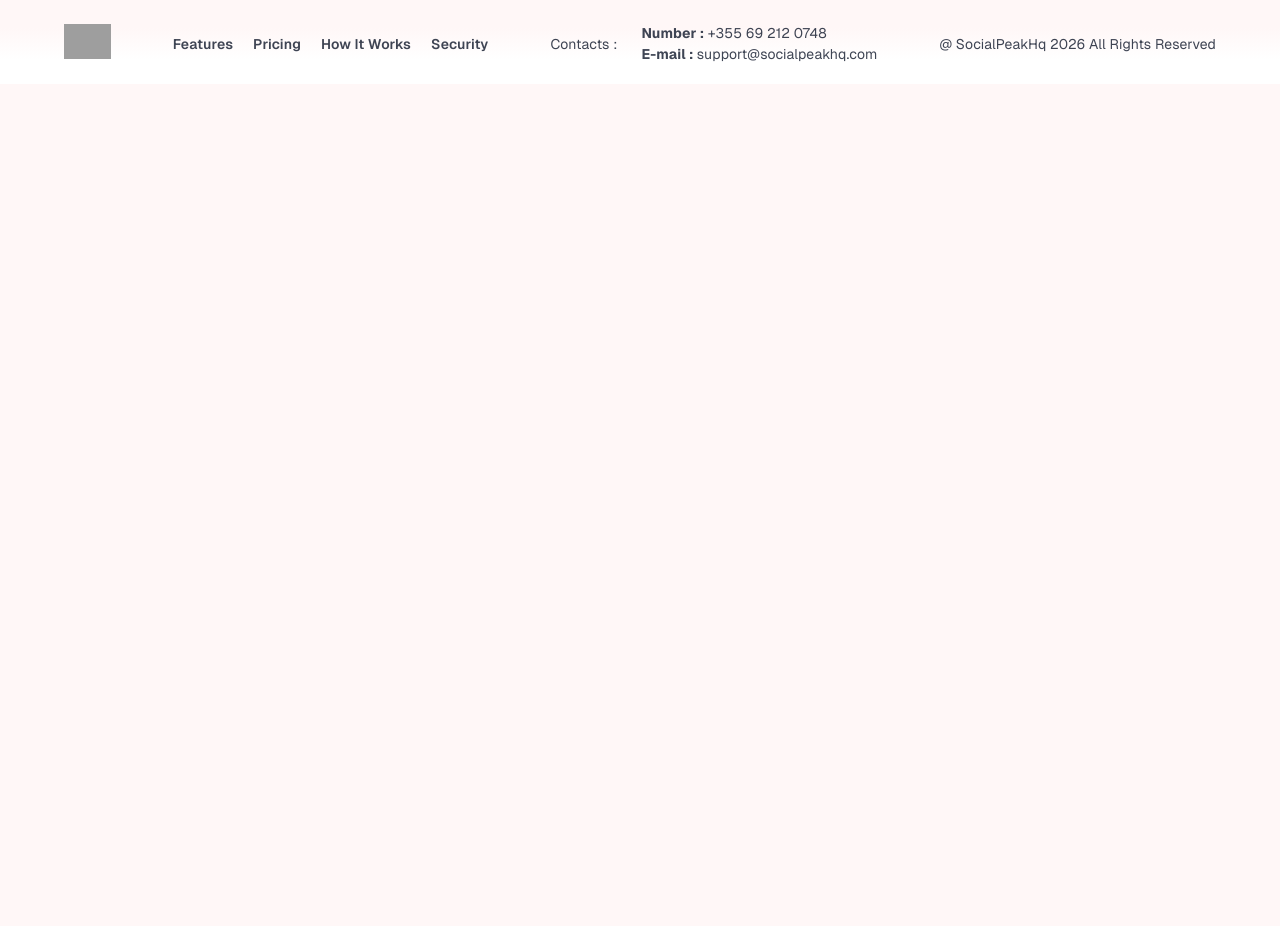
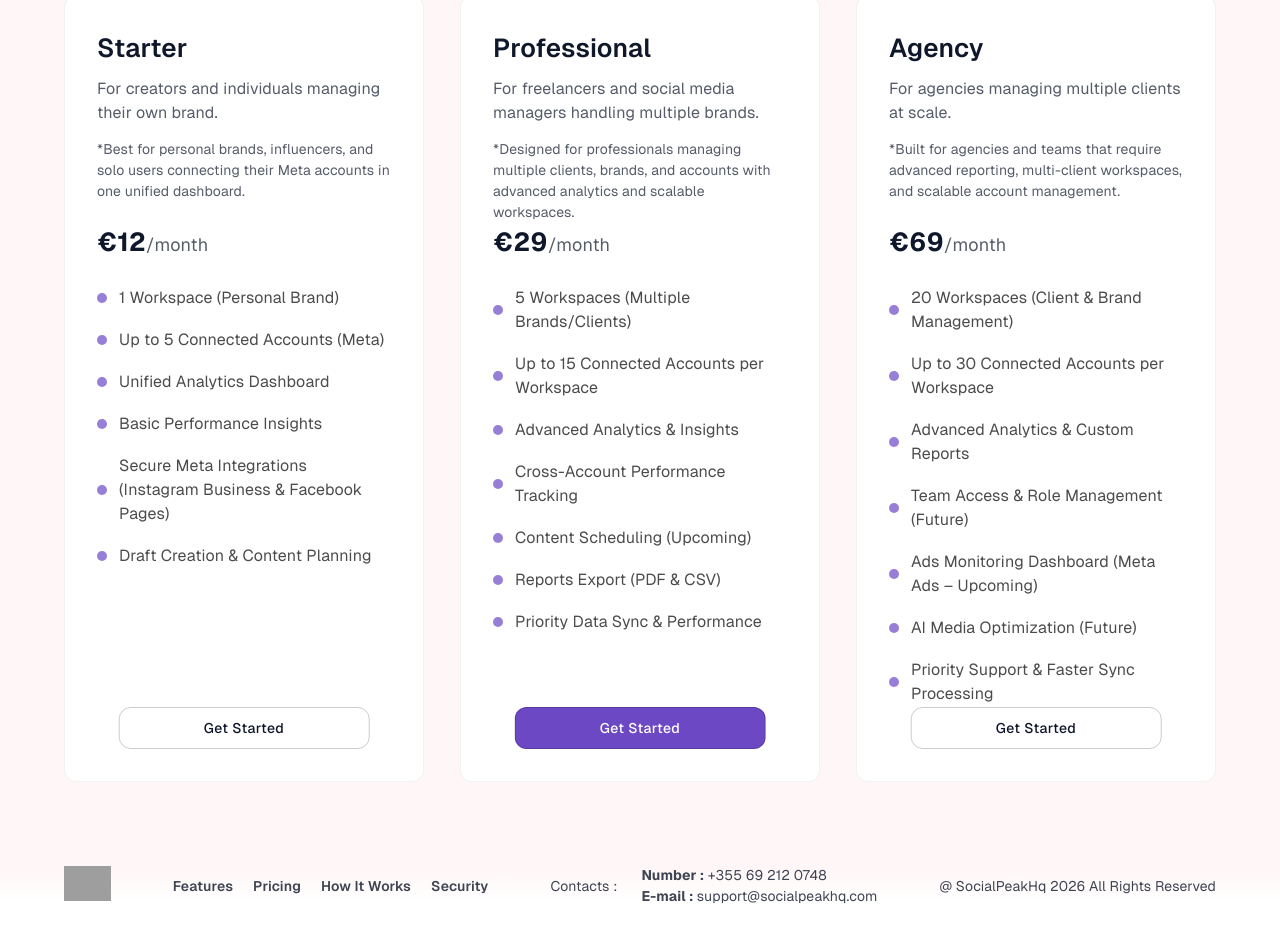
Before and after one commit to socialpeakhq/social-peak-landing, a React (Vite) app: page /pricing in a window 1280 px wide. Shown: the part 440-1366 px from the top of the page. Before the commit the page ends 800 px from the top, so only its background shows below. Built offline with nearby package versions, Linux system fonts and the light colour scheme; grey boxes are pictures that could not be loaded.

Commit message:
created pricing page and price cards

```diff
--- a/src/pages/pricing/Container/index.tsx
+++ b/src/pages/pricing/Container/index.tsx
@@ -1,5 +1,6 @@
 import { type ReactElement } from "react"
 import { Box, Typography } from "@mui/material"
+import CardsContainer from "../components/CardsContainer"
 import styles from "./styles.module.scss"
 
 export default function Pricing(): ReactElement {
@@ -7,6 +8,7 @@ export default function Pricing(): ReactElement {
     <Box className={styles.container}>
       <Typography className={styles.title}>Simple, Transparent Pricing for Social Peak</Typography>
       <Typography className={styles.subTitle}>Manage multiple social media accounts, track analytics, and schedule content from one unified platform. Built for agencies, freelancers, and professional social media managers.</Typography>
+      <CardsContainer />
     </Box>
   )
 }
--- a/src/pages/pricing/Container/styles.module.scss
+++ b/src/pages/pricing/Container/styles.module.scss
@@ -1,5 +1,5 @@
 .container {
-  width: 85%;
+  width: 90%;
   margin: 0 auto;
   display: flex;
   flex-direction: column;
--- /dev/null
+++ b/src/pages/pricing/components/CardsContainer/index.tsx
@@ -0,0 +1,15 @@
+import { type ReactElement } from "react";
+import { Box } from "@mui/material";
+import styles from "./styles.module.scss"
+import { PRICING_CARDS, type PricingCard } from "../../../../utilities/constants/pricingConsts";
+import PriceCard from "../PricingCard";
+
+export default function CardsContainer(): ReactElement {
+  return (
+    <Box className={styles.cardsContainer}>
+      {PRICING_CARDS.map((card: PricingCard, index: number) =>
+        <PriceCard key={index} card={card} />
+      )}
+    </Box>
+  )
+}
--- /dev/null
+++ b/src/pages/pricing/components/CardsContainer/styles.module.scss
@@ -0,0 +1,5 @@
+.cardsContainer {
+  display: flex;
+  gap: 36px;
+  margin-top: 32px;
+}
--- /dev/null
+++ b/src/pages/pricing/components/PricingCard/index.tsx
@@ -0,0 +1,25 @@
+import { type ReactElement } from "react";
+import { Box, Button, Typography } from "@mui/material";
+import type { PricingCard } from "../../../../utilities/constants/pricingConsts";
+import styles from "./styles.module.scss"
+
+interface IProps {
+  card: PricingCard
+}
+
+export default function PriceCard({ card }: IProps): ReactElement {
+  return (
+    <Box className={styles.cardContainer}>
+      <Typography className={styles.cardTitle}>{card.title}</Typography>
+      <Typography className={styles.tagline}>{card.tagline}</Typography>
+      <Typography className={styles.description}>*{card.description}</Typography>
+      <Typography className={styles.priceLabel}>€{card.price}<span>/month</span></Typography>
+      <Box className={styles.list}>
+        {card.features.map((feature: string, index: number) =>
+          <Typography key={index} className={styles.listItem}><span />{feature}</Typography>
+        )}
+      </Box>
+      <Button variant="contained" className={`${styles.getStartedButton} ${card.popular && styles.popularPlan}`}>Get Started</Button>
+    </Box>
+  )
+}
--- /dev/null
+++ b/src/pages/pricing/components/PricingCard/styles.module.scss
@@ -0,0 +1,86 @@
+.cardContainer {
+  display: flex;
+  flex-direction: column;
+  height: 90dvh;
+  gap: 12px;
+  padding: 32px;
+  border: solid 1px rgba(0, 0, 0, 0.05);
+  width: 100%;
+  border-radius: 12px;
+  background-color: #fff;
+  position: relative;
+}
+
+.cardTitle {
+  font-size: 26px;
+  color: var(--text-color);
+  font-weight: 600;
+  height: 5%;
+}
+
+.tagline {
+  font-size: 16px;
+  opacity: 0.7;
+  color: var(--text-color);
+  height: 7%;
+}
+
+.description {
+  font-size: 14px;
+  opacity: 0.7;
+  color: var(--text-color);
+  height: 10%;
+}
+
+.priceLabel {
+  font-size: 26px;
+  color: var(--text-color);
+  font-weight: bold;
+  span {
+    font-size: 18px;
+    opacity: 0.7;
+    font-weight: normal;
+  }
+}
+
+.list {
+  display: flex;
+  flex-direction: column;
+  gap: 18px;
+  margin-top: 12px;
+}
+
+.listItem {
+  opacity: 0.7;
+  display: flex;
+  align-items: center;
+  gap: 12px;
+  span {
+    display: block;
+    min-height: 10px;
+    min-width: 10px;
+    background-color: var(--accent-purple);
+    border-radius: 100%;
+  }
+}
+
+.getStartedButton {
+  position: absolute;
+  bottom: 32px;
+  left: 50%;
+  transform: translateX(-50%);
+  width: 70%;
+  border-radius: 12px;
+  height: 42px;
+  text-transform: capitalize;
+  font-size: 14px;
+  color: var(--text-color);
+  background-color: transparent;
+  border: solid 1px rgba(0, 0, 0, 0.2);
+  box-shadow: none;
+}
+
+.popularPlan {
+  background-color: var(--accent-purple);
+  color: #fff;
+}
--- /dev/null
+++ b/src/utilities/constants/pricingConsts.ts
@@ -0,0 +1,62 @@
+export interface PricingCard {
+  title: string;
+  tagline: string;
+  description: string;
+  price: number;
+  features: string[];
+  popular: boolean;
+}
+
+export const PRICING_CARDS: PricingCard[] = [
+  {
+    title: "Starter",
+    tagline: "For creators and individuals managing their own brand.",
+    description:
+      "Best for personal brands, influencers, and solo users connecting their Meta accounts in one unified dashboard.",
+    price: 12,
+    features: [
+      "1 Workspace (Personal Brand)",
+      "Up to 5 Connected Accounts (Meta)",
+      "Unified Analytics Dashboard",
+      "Basic Performance Insights",
+      "Secure Meta Integrations (Instagram Business & Facebook Pages)",
+      "Draft Creation & Content Planning",
+    ],
+    popular: false,
+  },
+  {
+    title: "Professional",
+    tagline:
+      "For freelancers and social media managers handling multiple brands.",
+    description:
+      "Designed for professionals managing multiple clients, brands, and accounts with advanced analytics and scalable workspaces.",
+    price: 29,
+    features: [
+      "5 Workspaces (Multiple Brands/Clients)",
+      "Up to 15 Connected Accounts per Workspace",
+      "Advanced Analytics & Insights",
+      "Cross-Account Performance Tracking",
+      "Content Scheduling (Upcoming)",
+      "Reports Export (PDF & CSV)",
+      "Priority Data Sync & Performance",
+    ],
+    popular: true,
+  },
+  {
+    title: "Agency",
+    tagline: "For agencies managing multiple clients at scale.",
+    description:
+      "Built for agencies and teams that require advanced reporting, multi-client workspaces, and scalable account management.",
+    price: 69,
+    features: [
+      "20 Workspaces (Client & Brand Management)",
+      "Up to 30 Connected Accounts per Workspace",
+      "Advanced Analytics & Custom Reports",
+      "Team Access & Role Management (Future)",
+      "Ads Monitoring Dashboard (Meta Ads – Upcoming)",
+      "AI Media Optimization (Future)",
+      "Priority Support & Faster Sync Processing",
+    ],
+    popular: false,
+  },
+];
```
